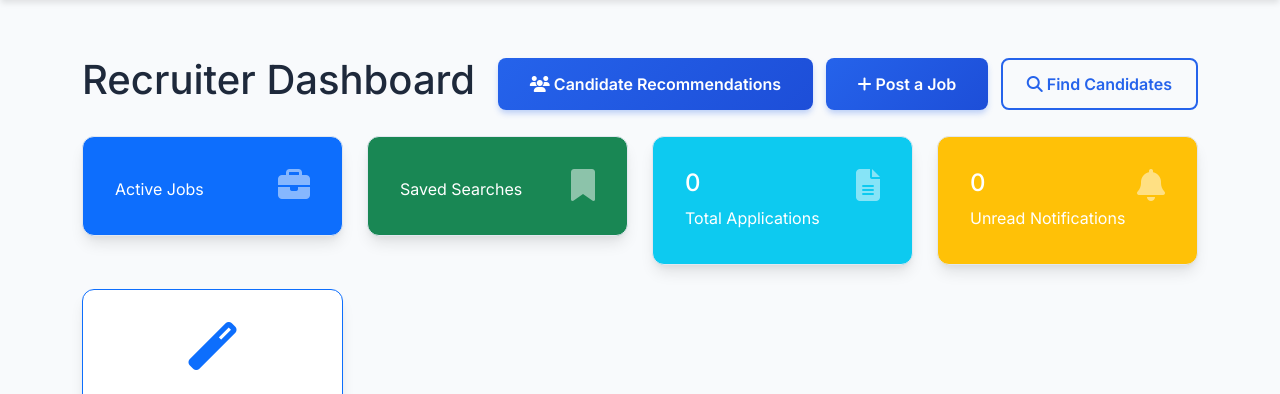
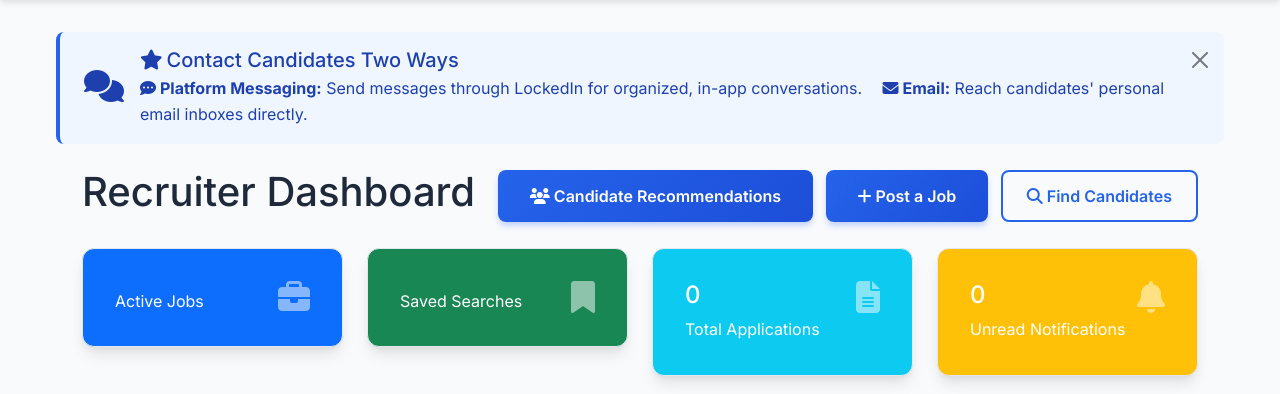
Before and after one commit to chunkymonkey5858/lockedin, a Django app: template recruiters/templates/recruiters/dashboard.html in a window 1280 px wide. Shown: the part 80-474 px from the top of the page. Run offline with Django 5.2, Linux system fonts and the light colour scheme; the template is opened without the code that fills it, so the values that code supplies are empty.

Commit message:
Enhance User Story 14: Make messaging and email features prominent for recruiter-candidate communication
- Added dual communication options (Platform Messaging + Email) throughout recruiter interface
- Enhanced candidate detail page with clear 'Contact Candidate' section explaining both options
- Added message and email buttons to job applications table
- Updated candidate search results with both communication methods
- Enhanced candidate recommendation cards with messaging, email, and notes
- Added informational banner on recruiter dashboard highlighting both features
- Application pipeline (Kanban board) already had both options
- All buttons have clear tooltips explaining their purpose

Recruiters can now easily:
1. Send in-platform messages for organized conversations
2. Email candidates' personal inboxes directly
3. Understand the difference between both methods

```diff
--- a/jobs/templates/jobs/job_applications.html
+++ b/jobs/templates/jobs/job_applications.html
@@ -115,8 +115,12 @@
                                     <td>
                                         <div class="btn-group" role="group">
                                             <a href="{% url 'view_public_profile' application.applicant.id %}"
-                                               class="btn btn-sm btn-outline-info" title="View Profile">
+                                               class="btn btn-sm btn-outline-info" title="View Full Profile">
                                                 <i class="fas fa-user"></i>
+                                            </a>
+                                            <a href="{% url 'start_conversation' application.applicant.id %}"
+                                               class="btn btn-sm btn-outline-primary" title="Send Platform Message">
+                                                <i class="fas fa-comment-dots"></i>
                                             </a>
                                             <a href="mailto:{{ application.applicant.email }}"
                                                class="btn btn-sm btn-outline-success" title="Send Email">
--- a/recruiters/templates/recruiters/dashboard.html
+++ b/recruiters/templates/recruiters/dashboard.html
@@ -3,6 +3,24 @@
 {% block title %}Recruiter Dashboard{% endblock %}
 
 {% block content %}
+<!-- Communication Features Banner -->
+<div class="alert alert-info alert-dismissible fade show mb-4" role="alert">
+    <div class="d-flex align-items-center">
+        <div class="flex-shrink-0 me-3">
+            <i class="fas fa-comments fa-2x"></i>
+        </div>
+        <div class="flex-grow-1">
+            <h5 class="alert-heading mb-1">
+                <i class="fas fa-star me-1"></i>Contact Candidates Two Ways
+            </h5>
+            <p class="mb-0">
+                <strong><i class="fas fa-comment-dots me-1"></i>Platform Messaging:</strong> Send messages through LockedIn for organized, in-app conversations.
+                <strong class="ms-3"><i class="fas fa-envelope me-1"></i>Email:</strong> Reach candidates' personal email inboxes directly.
+            </p>
+        </div>
+        <button type="button" class="btn-close" data-bs-dismiss="alert" aria-label="Close"></button>
+    </div>
+</div>
 <div class="container mt-4">
     <div class="row">
         <div class="col-12">
```
Also changed, not shown: recruiters/templates/recruiters/candidate_detail.html (+18 -4 lines), recruiters/templates/recruiters/candidate_recommendation_card.html (+9 -3 lines), recruiters/templates/recruiters/candidate_search.html (+14 -3 lines).
